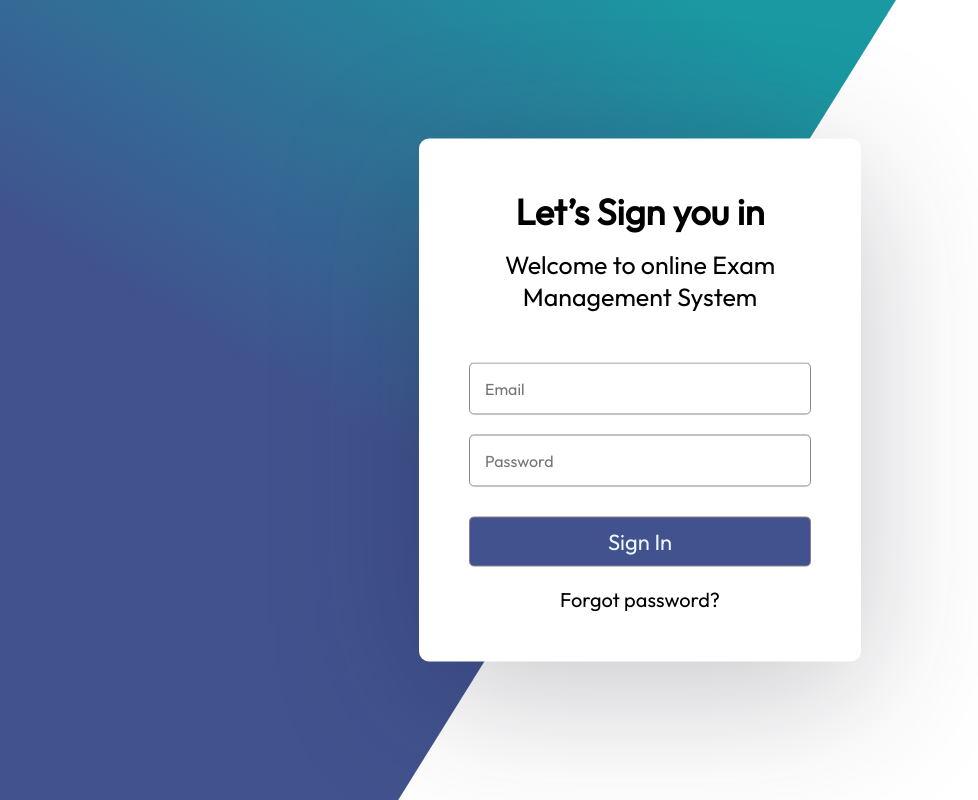
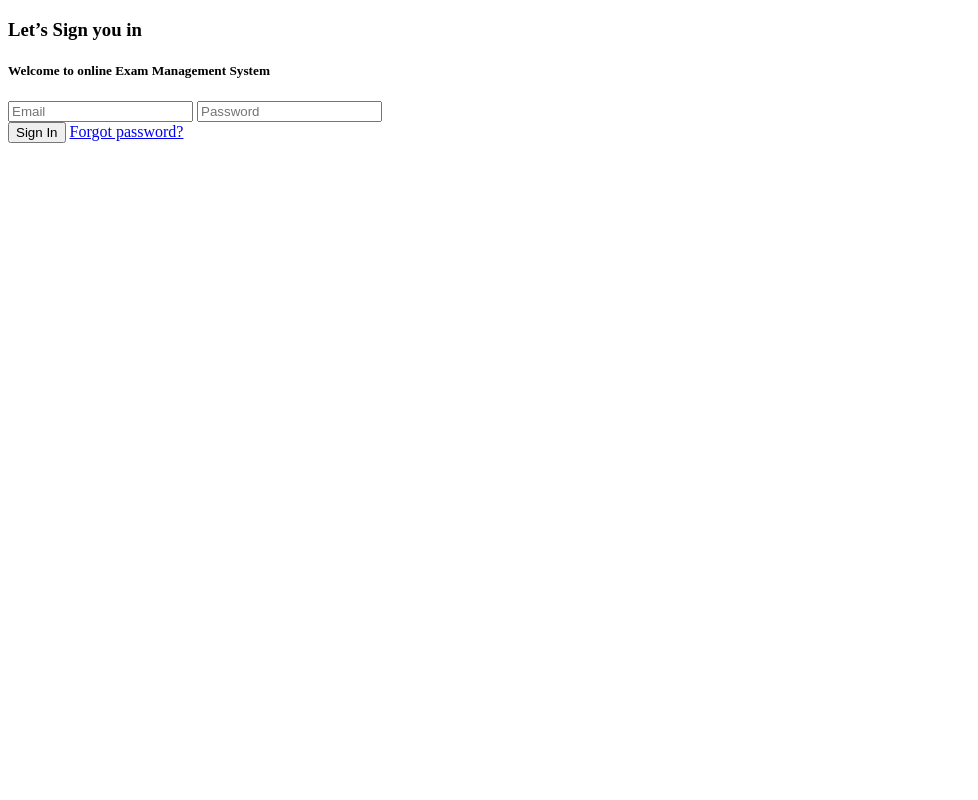
Before and after one commit to sabir-phantom/Web-project, a website: page src/index.html in a window 1280 px wide. Shown: the whole page, without its empty margins (0-978 px from the left). Drawn offline with Linux system fonts and the light colour scheme.

Commit message:
sass error fixed

```diff
--- a/package.json
+++ b/package.json
@@ -6,9 +6,11 @@
   "author": "5t3ph",
   "scripts": {
     "build:sass": "sass  --no-source-map src/sass:public/css",
+    "copy:assets": "copyfiles -u 1 ./src/assets/**/* public",
     "copy:html": "copyfiles -u 1 ./src/*.html public",
     "copy": "npm-run-all --parallel copy:*",
-    "watch:html": "onchange 'src/*.html' -- npm run copy:html",
+    "watch:assets": "onchange \"/src/assets/**/*\" -- npm run copy:html",
+    "watch:html": "onchange \"src/*.html\" -- npm run copy:html",
     "watch:sass": "sass  --no-source-map --watch src/sass:public/css",
     "watch": "npm-run-all --parallel watch:*",
     "serve": "browser-sync start --server public --files public",
--- a/src/index.html
+++ b/src/index.html
@@ -9,7 +9,7 @@
       href="https://fonts.googleapis.com/css2?family=Outfit&display=swap"
       rel="stylesheet"
     />
-    <link rel="stylesheet" href="/css/styles.css" />
+    <link rel="stylesheet" href="/css/style.css" />
     <title>Exam Management System</title>
   </head>
   <body>
--- a/src/sass/style.scss
+++ b/src/sass/style.scss
@@ -0,0 +1,93 @@
+* {
+    margin: 0;
+    padding: 0;
+    /* width: 100%;
+      height: auto; */
+    font-family: outfit;
+    overflow: hidden;
+  }
+
+  .containter {
+    position: relative;
+  }
+
+  /* background design layer */
+  .bg-layer {
+    position: absolute;
+    background: linear-gradient(211.36deg, #41528e 36.99%, #1a99a2 77.91%);
+    background-size: cover;
+    width: 100%;
+    height: 100%;
+    mix-blend-mode: normal;
+    transform: rotate(-180deg);
+    clip-path: polygon(30% 100%, 100% 100%, 100% -80%);
+  }
+
+  /* form card */
+  form {
+    display: flex;
+    flex-direction: column;
+  }
+
+  .card-body {
+    position: absolute;
+    top: 50%;
+    left: 50%;
+    width: 342px;
+    transform: translate(-50%, -50%);
+    background-color: white;
+    border-radius: 10px;
+    padding: 50px;
+    filter: drop-shadow(0px 32px 72px rgba(20, 20, 43, 0.24));
+  }
+
+  .card-text {
+    margin-bottom: 50px;
+    text-align: center;
+  }
+
+  .card-text h3 {
+    font-size: 36px;
+    padding-bottom: 15px;
+  }
+  .card-text h5 {
+    font-size: 25px;
+    font-weight: 400;
+  }
+
+  .form-group {
+    display: flex;
+    flex-direction: column;
+  }
+
+  .form-group input {
+    font-family: outfit;
+    font-size: 16px;
+    height: 50px;
+    border: 0.6px solid #8e8383;
+    border-radius: 5px;
+    padding-left: 15px;
+    margin-bottom: 10px;
+  }
+
+  .form-group input:last-child {
+    margin-top: 10px;
+  }
+
+  .submit {
+    background: #41528e;
+    border: 0.6px solid #8e8383;
+    border-radius: 5px;
+    height: 50px;
+    font-size: 22px;
+    color: aliceblue;
+    margin: 20px 0;
+    cursor: pointer;
+  }
+
+  form a {
+    text-align: center;
+    font-size: 20px;
+    text-decoration: none;
+    color: black;
+  }
```
Also changed, not shown: 1 other file.
